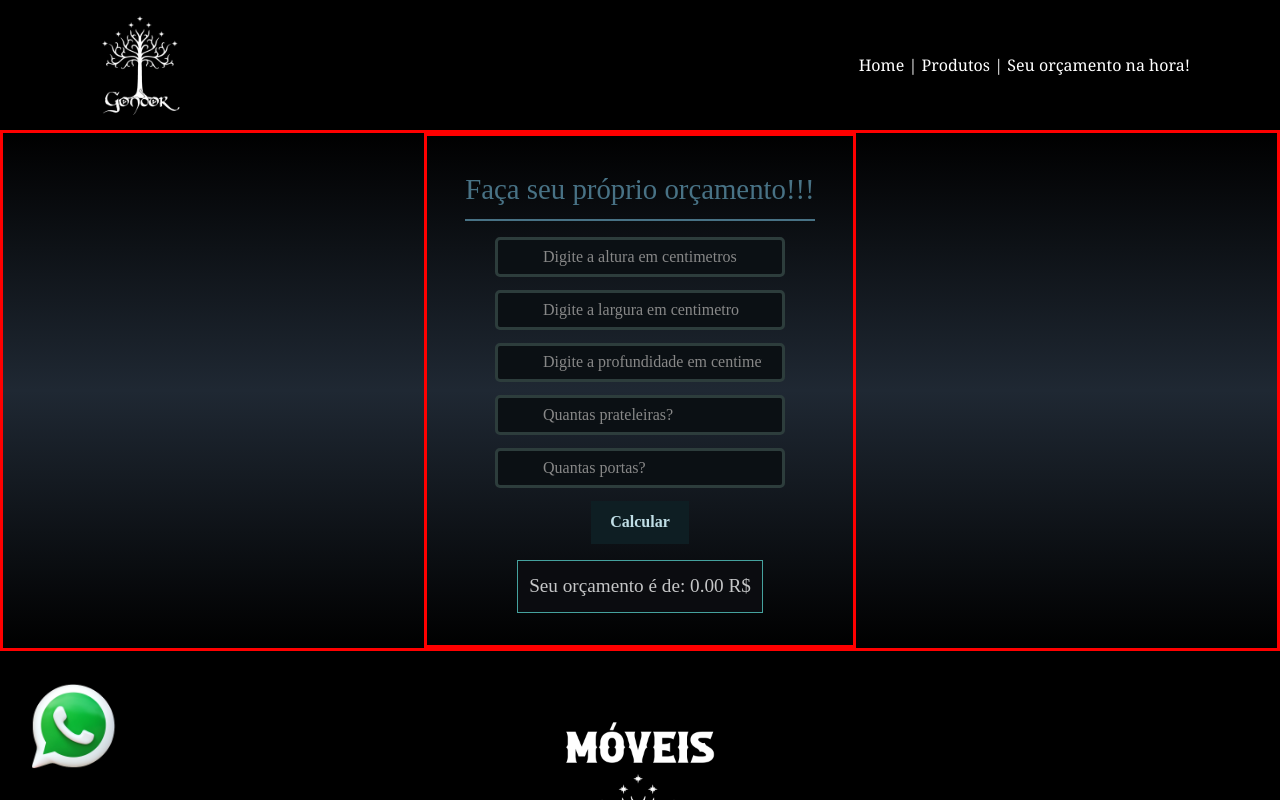
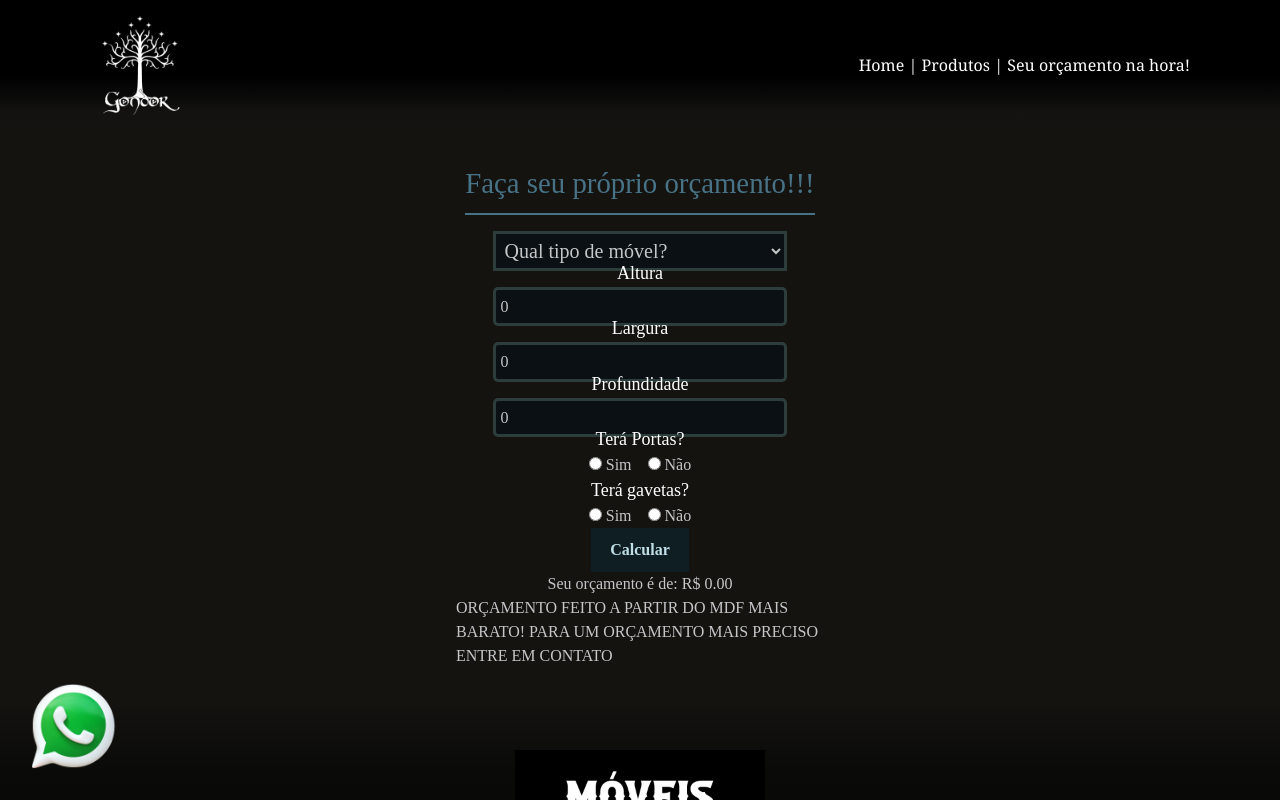
Before and after one commit to Nick1em/site-marcenaria, a Next.js app: page /Calculadora in a window 1280 px wide. Shown: the top 800 px of the page. Built offline with nearby package versions, Linux system fonts and the light colour scheme.

Commit message:
Novas contas adicionadas ao orçamento
- Adicionei mais algumas contas para serem feitas na página de orçamento, mas ainda tem que refinar algumas coisas.

- Mexi um pouco no CSS do cabeçalho e do rodapé, porque quero dar a sensação de uma coisa só! mas ainda não cheguei lá!!!

```diff
--- a/src/app/Components/calculaOrcamento.tsx
+++ b/src/app/Components/calculaOrcamento.tsx
@@ -1,41 +1,137 @@
 'use client'
 import Link from "next/link";
-import { useState } from "react";
+import { useState, useEffect } from "react";
 import styles from "../style/orcamento.module.css"
 
 
 export default function CalculaOrcamento () {
 
 
+
+
+    const expessuraMDF = 1.8;
+    //medidas aplicaveis a varios móveis
     const [altura , setAltura] = useState(0);
     const [largura  , setLargura ] = useState(0);
     const [profundidade , setProfundidade] = useState(0);
+
+    //divisórias internas?
+    const [temDivInterna , setTemDivInterna] = useState('');
+    const [divInterna , setDivInterna] = useState(0);
+
+    //prateleiras?
+    const [temPrateleiras, setPrateleiras] = useState('');
     const [prateleiras , setPrateleira] = useState(0);
+
+    //Medidas Penteadeira
+    const [alturaPenteadeira, setAlturaPenteadeira] = useState(0);
+    const [larguraPenteadeira, setLarguraPenteadeira] = useState(0);
+    const [profundidadePenteadeira, setProfundidaPenteadeira] = useState(0);
+
+    //portas?
+    const [temPortas , setTemPortas] = useState('');
     const [portas , setPortas] = useState(0);
+
+    //gavetas?
+    const [temGaveta, setTemGaveta] = useState('');
+    const [quantidadeGavetas, setQuantidadeGavetas] = useState(0);
+
+    //Medidas Gavetas
+    const [alturaGaveta, setAlturaGaveta] = useState(0);
+    const [larguraGaveta, setLarguraGaveta] = useState(0);
+    const [profundidadeGaveta, setProfundidadeGaveta] = useState(0);
+
+    const [movel , setMovel] = useState('');
+
+    const [quantidadeMDF , setQuantidadeMDF] = useState(0);
     const [resultado , setResultado] = useState(0);
-    const [quantidadeMDF , setQuantidadeMDF] = useState(0);
 
 
     const calcular = () => {
 
-        //Cálculo das peças
-        const laterais = altura * profundidade * 2;
-        const baseTopo = largura * profundidade * 2;
+        //Cálculo das peças de estrutura de armário
+        const laterais = (altura * profundidade) * 2;
+        const baseTopo = (largura * profundidade) * 2;
         const fundo = altura * largura ;
         const qtdPortas = portas > 0 ? altura * (largura / portas) * portas : 0;
         const qtdPrateleiras = profundidade * largura * prateleiras;
 
+        // Cálculo da divisória vertical (podedia usar o tamanho das laterais para facilitar!)
+        const areaDivInterna = (altura - (2 * expessuraMDF)) * profundidade ;
+
+        //Cálculo das gavestas
+        const lateraisGaveta = (alturaGaveta * profundidadeGaveta) * 2;
+        const freteEtraseira = 2 * (alturaGaveta * (larguraGaveta - 2 * expessuraMDF));
+        const fundoGaveta = (larguraGaveta - 2*expessuraMDF) * (profundidadeGaveta - expessuraMDF)
+        const areaGaveta = lateraisGaveta + freteEtraseira +fundoGaveta ;
+        const totalGaveta = areaGaveta * quantidadeGavetas;
+
+        //Cálculo Penteadeira
+        const tampoPenteadeira = larguraPenteadeira * profundidadePenteadeira;
+        const lateraisPenteadeira = (alturaPenteadeira * profundidadeGaveta ) * 2;
+        const fundoPenteadeira = larguraPenteadeira * (alturaPenteadeira - expessuraMDF );
+        const baseInferior = larguraPenteadeira * expessuraMDF;
+
+        //calculo painel
+        const areaPainel = altura * largura
+
+        let areaTotal = 0;
+
+        if (!movel || movel === '') {
+        alert('Por favor, selecione um tipo de móvel!');
+        return;
+        }
+
+        if (movel === 'Guarda-Roupa' || movel === 'Armário para banheiro' || movel === 'Armário para Cozinha Completa' ||
+            movel === 'Armário para Cozinha Parte de cima' || movel === 'Armário para Cozinha Parte de baixo' ||
+            movel === 'Cômoda' || movel === 'Rack') {
+            areaTotal = laterais + baseTopo + fundo + qtdPrateleiras;
+
+            if (temDivInterna === 'sim') {
+                areaTotal += areaDivInterna;
+            }
+
+            if (temGaveta === 'sim') {
+                areaTotal += totalGaveta;       //TEM QUE ADICINAR A PERGUNTA DE MEDIDA DAS GAVETAS-------
+            }
+
+            if (temPortas === 'sim') {
+                areaTotal += qtdPortas;
+            }
+
+        }
+
+        else if (movel === 'Painel com Rack') {
+
+            let areaRack = laterais + baseTopo + fundo + qtdPrateleiras;
+            if (temDivInterna === 'sim') areaRack += areaDivInterna;
+            if (temGaveta === 'sim') areaRack += totalGaveta;
+            if (temPortas === 'sim') areaRack += qtdPortas;
+
+            areaTotal = areaPainel + areaRack;
+        }
+
+        else if (movel === 'Penteadeira') {
+            areaTotal = tampoPenteadeira + lateraisPenteadeira + fundoPenteadeira + baseInferior
+        }
+
+
+
+
         //Cálculo da quantidade de MDF que será usado
-        const areaTotal = laterais + baseTopo + fundo + qtdPortas + qtdPrateleiras;
+
         const areaMetros = areaTotal / 10000;
         const chapasNecessaria = Math.ceil(areaMetros / 4.80) ; //Math.ceil - arredonda os números
-
 
         //Cálculo de custos:
 
         const material = chapasNecessaria * 250; // valor simbólico de MDF! preços reais no próximo commite!
-        const maoDeObra = material * 3;
-        const total = material + maoDeObra;
+        const maoDeObra = material * 3;         //colocar valor dos parafusos/fitadeborda e cola
+        const subtotal = material + maoDeObra;
+        const adicionais = Math.floor(subtotal / 100) * 45;
+        const total = material + maoDeObra + adicionais;
+
+
 
         setResultado(total);
     };
@@ -46,55 +142,79 @@ export default function CalculaOrcamento () {
 
                     <h3 className={styles.titulo}> Faça seu próprio orçamento!!!</h3>
 
-                    <input
-                        className={styles.input}
-                        id="altura"
-                        type='number'
-                        placeholder="          Digite a altura em centimetros"
-                        onChange={e => setAltura(Number(e.target.value))}
+                    <select className={styles.selecao} value={movel} onChange={(e) => setMovel(e.target.value)}>
+                         <option className={styles.opticoes} value="">Qual tipo de móvel?</option>
+                        <option className={styles.opticoes} value="Guarda-Roupa"> Guarda-Roupa </option>
+                        <option className={styles.opticoes} value="Armário para banheiro"> Armário para banheiro</option>
+                        <option className={styles.opticoes} value="Armário para Cozinha Completa"> Armário para Cozinha Completa</option>
+                        <option className={styles.opticoes} value="Armário para Cozinha Parte de cima"> Armário para Cozinha Parte de cima </option>
+                        <option className={styles.opticoes} value="Armário para Cozinha Parte de baixo"> Armário para Cozinha Parte de baixo </option>
+                        <option className={styles.opticoes} value="Cômoda"> Cômoda </option>
+                        <option className={styles.opticoes} value="Painel"> Painel</option>
+                        <option className={styles.opticoes} value="Rack"> Rack </option>
+                        <option className={styles.opticoes} value="Painel com Rack"> Painel com Rack </option>
+                        <option className={styles.opticoes} value="Penteadeira"> Penteadeira </option>
+                    </select>
+
+                    <label className={styles.label}>Altura</label>
+                    <input className={styles.input}
+                        type="number"
+                        value={altura}
+                        onChange={(e) => setAltura(Number(e.target.value))}
                     />
-                    <br/>
 
-                    <input
-                        className={styles.input}
-                        id="largura"
-                        type='number'
-                        placeholder="          Digite a largura em centimetro"
-                        onChange={e => setLargura(Number(e.target.value))}
+                    <label  className={styles.label} >Largura</label>
+                    <input  className={styles.input}
+                        type="number"
+                        value={largura}
+                        onChange={(e) => setLargura(Number(e.target.value))}
                     />
-                    <br/>
+                    <label  className={styles.label}>Profundidade</label>
+                    <input className={styles.input}
+                        type="number"
+                        value={profundidade}
+                        onChange={(e) => setProfundidade(Number(e.target.value))}
+                    />
+                    <label  className={styles.label}>Terá Portas?</label>
+                    <div>
+                        <label>
+                            <input type="radio" value="sim" checked={temPortas === 'sim'} onChange={(e) => setTemPortas(e.target.value)}
+                            ></input> Sim
+                            {temPortas === 'sim' && (
+                                <div>
+                                    <label>Quantas</label>
+                                    <input type="number" value={portas} onChange={(e) => setPortas (Number(e.target.value))}></input>
+                                </div>
+                            )}
+                        </label>
+                        <label style={{marginLeft: '1rem'}}>
+                            <input type="radio" value="não" checked={temPortas === 'não'} onChange={(e) => setTemPortas(e.target.value)}>
+                            </input> Não
+                        </label>
+                    </div>
 
-                    <input
-                        className={styles.input}
-                        id="profundidade"
-                        type='number'
-                        placeholder="          Digite a profundidade em centimetros"
-                        onChange={e => setProfundidade(Number(e.target.value))}
-                    />
-                    <br/>
+                    <label className={styles.label}>Terá gavetas?</label>
+                    <div>
+                        <label>
+                            <input type="radio" value="sim" checked={temGaveta === 'sim'} onChange={(e) => setTemGaveta(e.target.value)}
+                            ></input> Sim
+                            {temGaveta === 'sim' && (
+                                <div>
+                                    <label>Quantas</label>
+                                    <input type="number" value={quantidadeGavetas} onChange={(e) => setQuantidadeGavetas(Number(e.target.value))}></input>
+                                </div>
+                            )}
+                        </label>
+                        <label style={{marginLeft: '1rem'}}>
+                            <input type="radio" value="não" checked={temGaveta  === 'não'} onChange={(e) => setTemGaveta(e.target.value)}>
+                            </input> Não
+                        </label>
+                    </div>
+                    <button className={styles.botao} onClick={calcular}>Calcular</button>
 
-                    <input
-                        className={styles.input}
-                        id="prateleiras"
-                        type='number'
-                        placeholder="          Quantas prateleiras?"
-                        onChange={e => setPrateleira(Number(e.target.value))}
-                    />
-                    <br/>
+                    <label> Seu orçamento é de: R$ {resultado.toFixed(2)}</label>
 
-                    <input
-                        className={styles.input}
-                        id="portas"
-                        type='number'
-                        placeholder="          Quantas portas?"
-                        onChange={e => setPortas(Number(e.target.value))}
-                    />
-                    <br/>
-
-                    <button className={styles.botao} type="button" onClick={calcular}>Calcular</button>
-
-                    <p className={styles.valorOrcamento}> Seu orçamento é de: {resultado.toFixed(2)} R$</p>
-
+                    <p> ORÇAMENTO FEITO A PARTIR DO MDF MAIS BARATO! PARA UM ORÇAMENTO MAIS PRECISO ENTRE EM CONTATO </p>
                 </div>
             </div>
         )
--- a/src/app/style/nav.module.css
+++ b/src/app/style/nav.module.css
@@ -3,7 +3,7 @@
     display: flex;
     justify-content: center;
     align-items: center;
-    background-color: black;
+    background: linear-gradient(to bottom, black,black,black,black,black,#080808 ,#131211 ,#141310)
 }
 
 .cabecalho {
--- a/src/app/style/orcamento.module.css
+++ b/src/app/style/orcamento.module.css
@@ -2,15 +2,15 @@
 
 
 .corpo {
-    border: 3px solid red;
+    border: 3px ;
     display: flex;
     justify-content: center;
-    background: linear-gradient(#000000, #1f2833, #000000);
+    background:  #141310;
 
 }
 
 .container {
-    border: 3px solid red;
+    border: 3px ;
     display: flex;
     flex-direction: column;
     align-items: center;
@@ -26,6 +26,25 @@
     font-size: 1.8rem;
     color: #487285;
     border-bottom: 2px solid #487285; /*TIRAR ESSA BORDA*/
+}
+
+.selecao{
+    font-family:serif;
+    font-size: 20px;
+    width: 80%;
+    border: 3px solid #2d3d3c;
+    color: #c5c6c7;
+    background-color: #0B1014;
+    padding: 0.3rem;
+    margin-bottom: -3%;
+    width: 80%;
+}
+
+.label {
+    gap: 1rem;
+    font-family: 'Cinzel', serif;
+    font-size: large;
+    color: white;
 }
 
 .input {
@@ -48,7 +67,7 @@
     background-color: #0E1E23
     ;
     border: none;
-                                    /* fazer botão com concavos, lembrando a tela de login de jogos antigos*/
+                         /* fazer botão com concavos, lembrando a tela de login de jogos antigos*/
     font-weight: bold;
     cursor: pointer;
     transition: background 0.3s ease;
```
Also changed, not shown: src/app/page.tsx (+33 -4 lines), src/app/style/footer.module.css (+11 -1 lines), src/app/style/home.module.css (+16 -1 lines).
